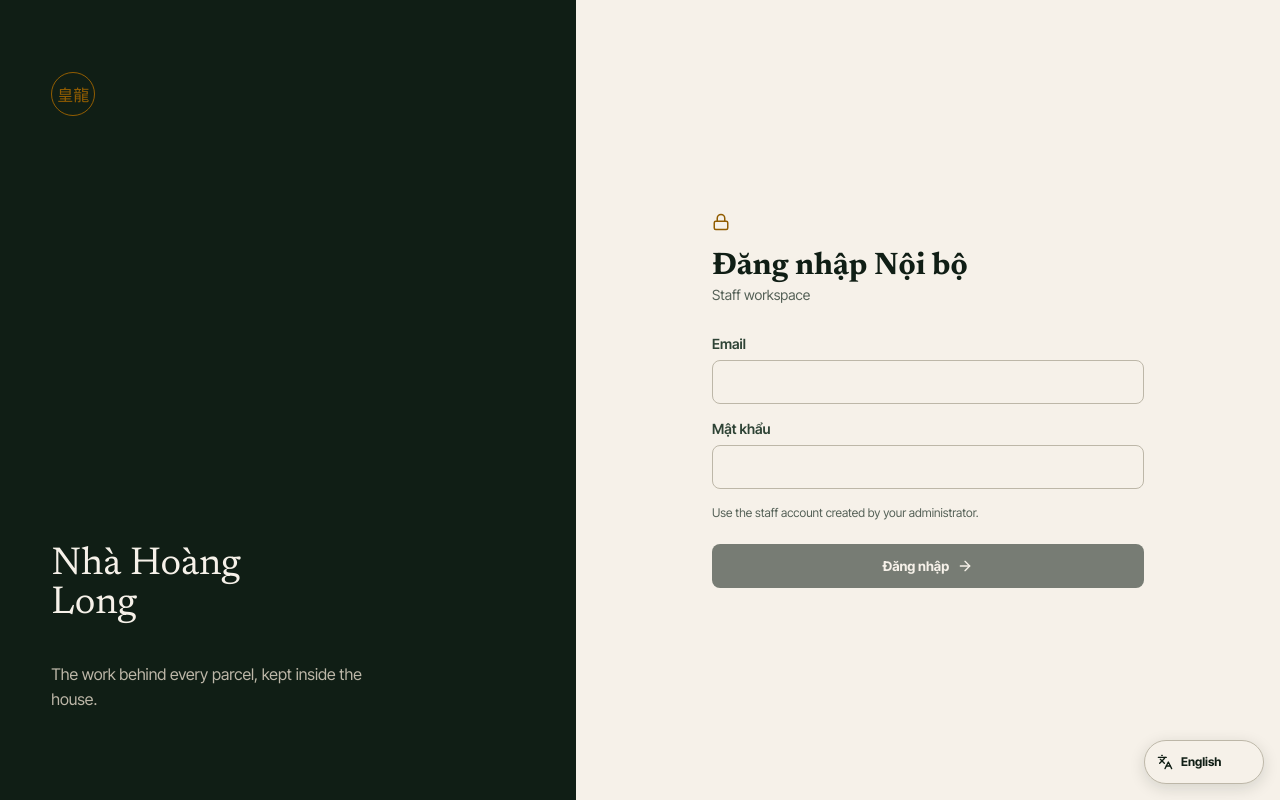
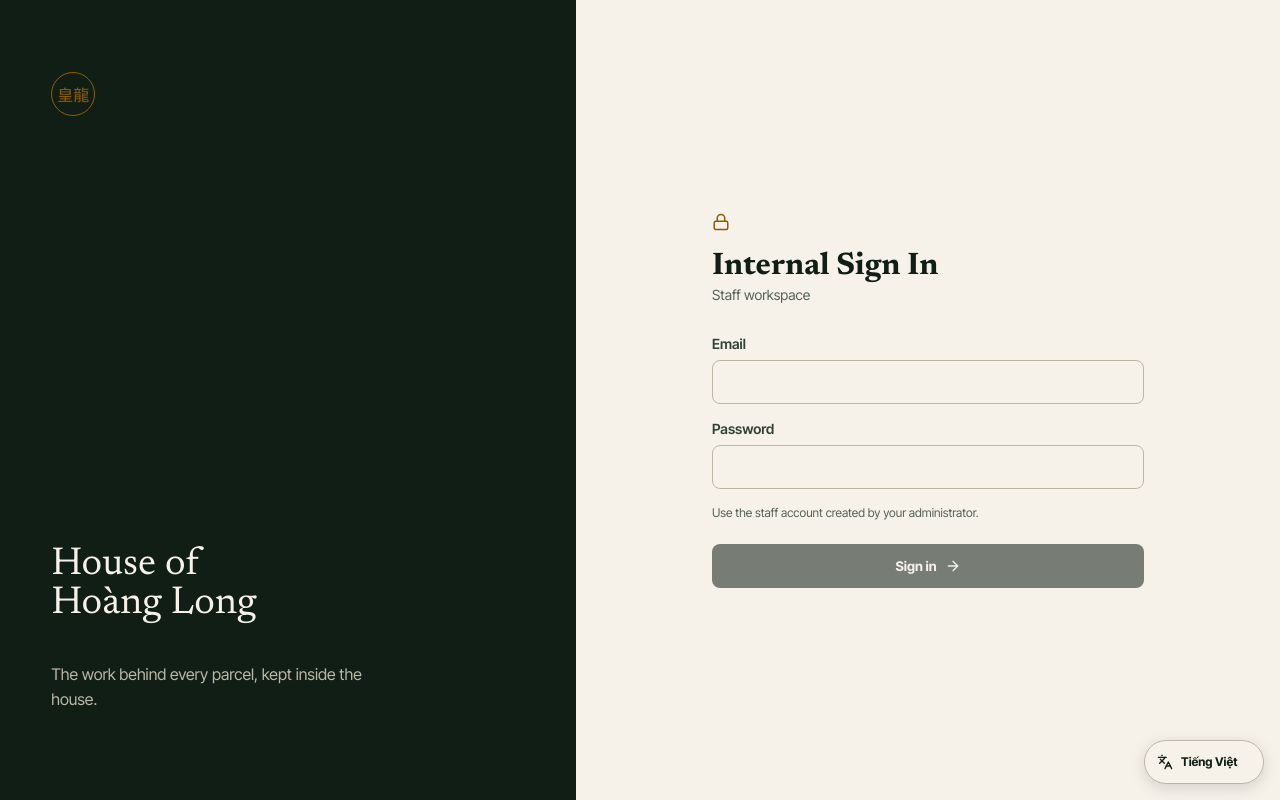
Before and after one commit to longnguyen29/hoang-long-tra-app, a Next.js app: page /admin/login in a window 1280 px wide. Built offline with nearby package versions, Linux system fonts and the light colour scheme; no server answers.

Commit message:
Default the admin system to English

```diff
--- a/components/i18n/LocaleProvider.jsx
+++ b/components/i18n/LocaleProvider.jsx
@@ -215,25 +215,29 @@ export const useLocale = () => useContext(LocaleContext);
 
 export default function LocaleProvider({ children }) {
   const pathname = usePathname();
-  const [locale, setLocale] = useState("vi");
+  const isAdmin = pathname?.startsWith("/admin");
+  const defaultLocale = isAdmin ? "en" : "vi";
+  const storageKey = isAdmin ? "hl-admin-locale" : "hl-locale";
+  const [locale, setLocale] = useState(defaultLocale);
 
   useEffect(() => {
     const requested = new URLSearchParams(window.location.search).get("lang");
     let saved = null;
     try {
-      saved = window.localStorage?.getItem("hl-locale");
+      saved = window.localStorage?.getItem(storageKey);
     } catch {
       saved = null;
     }
     if (requested === "en" || requested === "vi") setLocale(requested);
     else if (saved === "en" || saved === "vi") setLocale(saved);
-  }, []);
+    else setLocale(defaultLocale);
+  }, [defaultLocale, storageKey]);
 
   useEffect(() => {
     document.documentElement.lang = locale;
     document.title = translateText(document.title, locale);
     try {
-      window.localStorage?.setItem("hl-locale", locale);
+      window.localStorage?.setItem(storageKey, locale);
     } catch {
       // Privacy-restricted browsers can still use the switch for the current page.
     }
@@ -246,7 +250,7 @@ export default function LocaleProvider({ children }) {
     });
     observer.observe(document.documentElement, { subtree: true, childList: true, characterData: true });
     return () => observer.disconnect();
-  }, [locale]);
+  }, [locale, storageKey]);
 
   const value = useMemo(
     () => ({ locale, setLocale, toggleLocale: () => setLocale((current) => (current === "vi" ? "en" : "vi")) }),
@@ -259,7 +263,7 @@ export default function LocaleProvider({ children }) {
       <ActionTooltipLayer />
       <button
         type="button"
-        className={`hl-locale-switch${pathname?.startsWith("/admin") ? " hl-locale-switch--admin" : ""}`}
+        className={`hl-locale-switch${isAdmin ? " hl-locale-switch--admin" : ""}`}
         onClick={value.toggleLocale}
         aria-label={locale === "vi" ? "Switch to English" : "Chuyển sang tiếng Việt"}
         aria-description={locale === "vi" ? "Đổi toàn bộ giao diện sang tiếng Anh." : "Switch the full interface to Vietnamese."}
```
